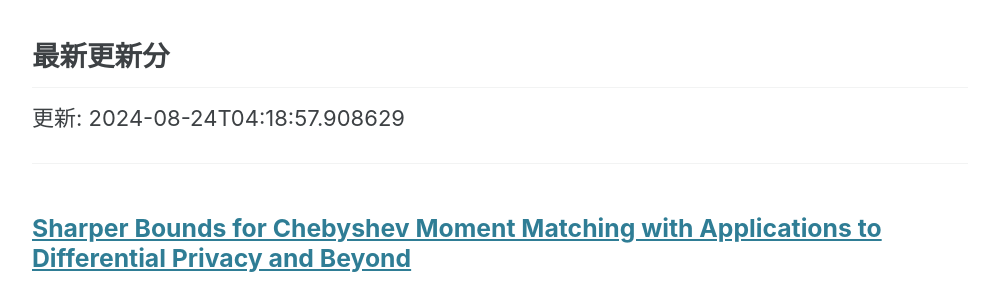
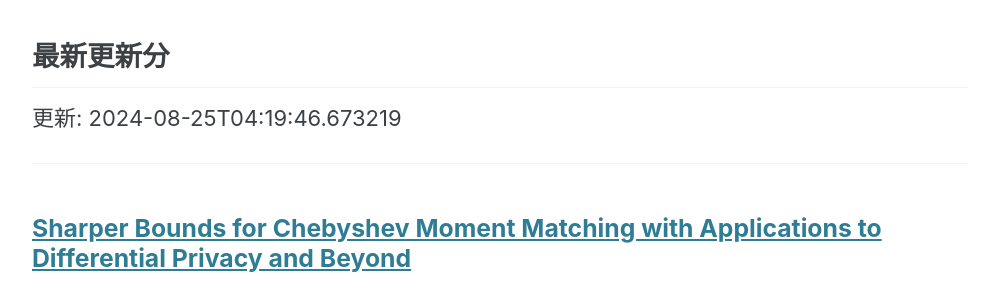
Before and after one commit to haruhisa-enomoto/arxiv-privacy-tech, a Jekyll site: the page built from index.md, in a window 1280 px wide and 900 px high, scrolled down 680 px. Shown: the part 155-443 px from the top of the window, without its empty margins (140-1139 px from the left). Built offline with Jekyll 4.4.1, drawn with Linux system fonts in a browser that asks for light colours; cached includes are drawn as plain includes; formulas are drawn with MathJax 3.

Commit message:
:robot: Automate updates

```diff
--- a/index.md
+++ b/index.md
@@ -27,7 +27,7 @@ author_profile: false
 
 ## 最新更新分
 
-更新: 2024-08-24T04:18:57.908629
+更新: 2024-08-25T04:19:46.673219
 
 - - -
 
```
